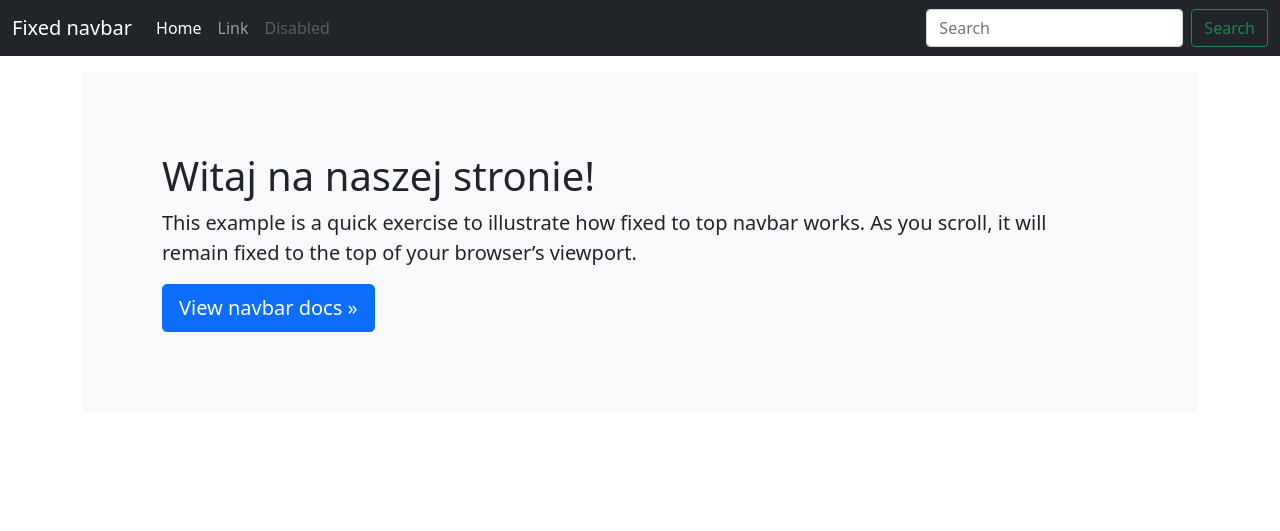
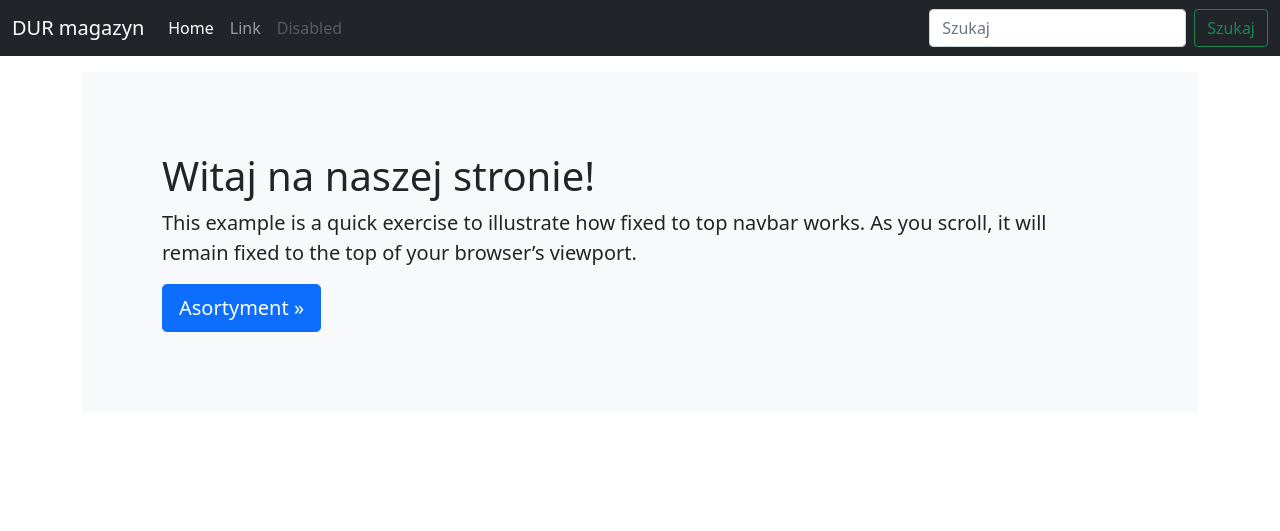
Before and after one commit to jdroutine/WMS, a Django app: page / in a window 1280 px wide. Shown: the top 531 px of the page. Run offline with Django 3.2, Linux system fonts and the light colour scheme; some libraries are stand-ins or nearby versions.

Commit message:
tags description changed

```diff
--- a/src/warehouse/templates/home.html
+++ b/src/warehouse/templates/home.html
@@ -44,7 +44,7 @@
   <body>
     <nav class="navbar navbar-expand-md navbar-dark fixed-top bg-dark">
       <div class="container-fluid">
-        <a class="navbar-brand" href="#">Fixed navbar</a>
+        <a class="navbar-brand" href="#">DUR magazyn</a>
         <button
           class="navbar-toggler"
           type="button"
@@ -72,11 +72,11 @@
             <input
               class="form-control me-2"
               type="search"
-              placeholder="Search"
+              placeholder="Szukaj"
               aria-label="Search"
             />
             <button class="btn btn-outline-success" type="submit">
-              Search
+              Szukaj
             </button>
           </form>
         </div>
@@ -95,7 +95,7 @@
           class="btn btn-lg btn-primary"
           href="../components/navbar/"
           role="button"
-          >View navbar docs &raquo;</a
+          >Asortyment &raquo;</a
         >
       </div>
     </main>
```
